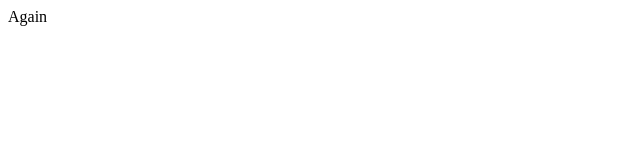
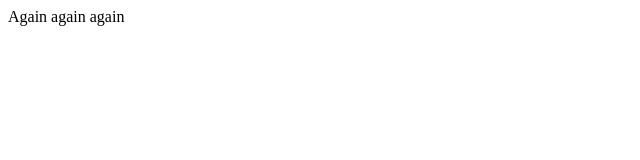
Before and after one commit to Samip-Nepal/practice2, a plain HTML site: page index.html in a window 1280 px wide. Shown: the whole page, without its empty margins (0-640 px from the left). Drawn offline with Linux system fonts and the light colour scheme.

Commit message:
conflict

```diff
--- a/index.html
+++ b/index.html
@@ -1 +1 @@
-<p>Again</p>
+<p>Again again again</p>
```
